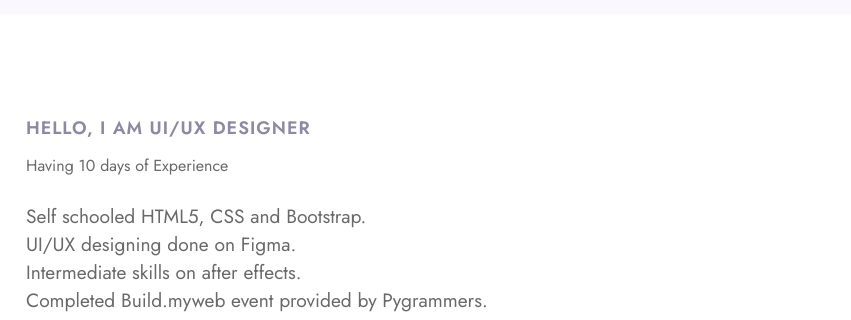
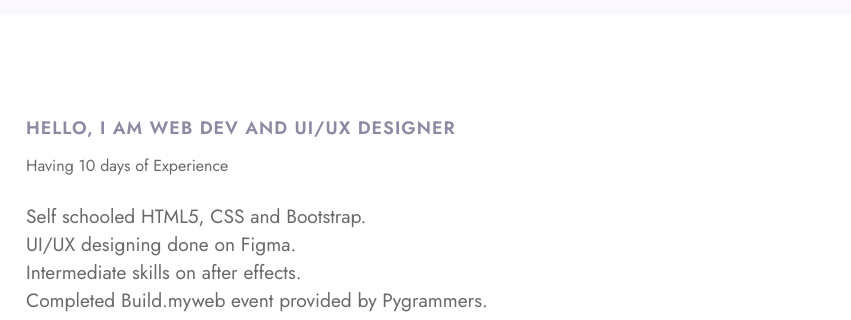
Before and after one commit to 66RED99/Leon, a plain HTML site: page about.html in a window 1280 px wide. Shown: the part 285-605 px from the top of the page, 429-1280 px from the left. Drawn offline with Linux system fonts and the light colour scheme.

Commit message:
Update about.html

```diff
--- a/about.html
+++ b/about.html
@@ -99,7 +99,7 @@ Author URL: http://w3layouts.com
                     </div>
                 </div>
                 <div class="col-lg-8 mt-lg-0 mt-5">
-                    <h5 class="title-small mb-2">Hello, I am UI/UX Designer</h5>
+                    <h5 class="title-small mb-2">Hello, I am Web dev and UI/UX Designer</h5>
                     <h3 class="title-big"></h3>Having 10 days of Experience</h3>
                     <p class="mt-4">Self schooled HTML5, CSS and Bootstrap. <br> UI/UX designing done on Figma. <br> Intermediate skills on after effects.
                       <br> Completed Build.myweb event provided by Pygrammers.</p>
```
